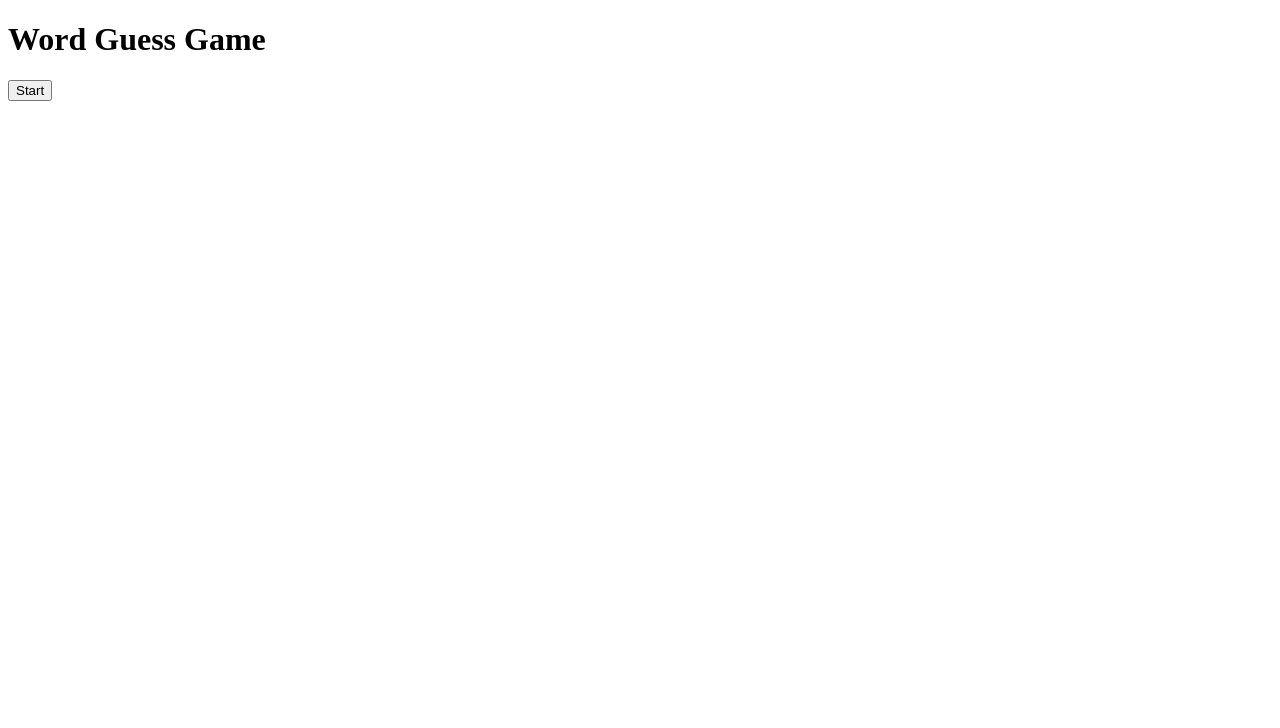
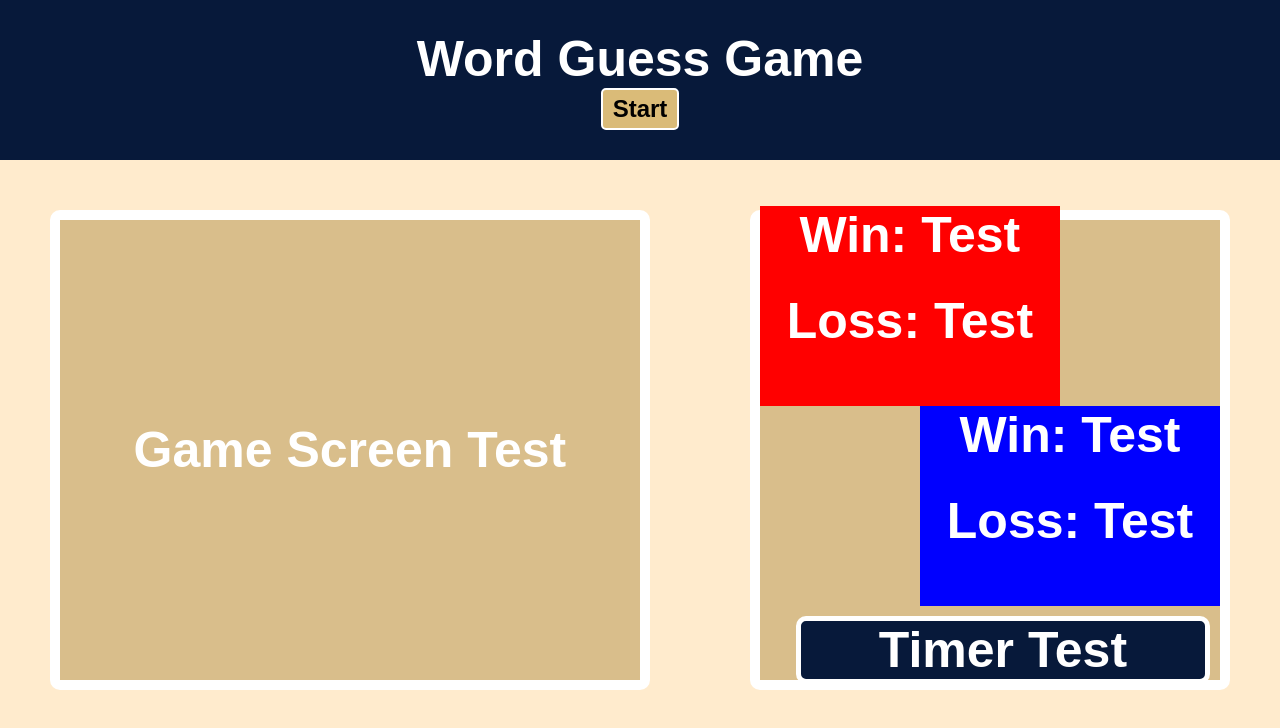
Before and after one commit to zzzorigtbaatar/word-guess-game, a plain HTML site: page index.html in a window 1280 px wide. Drawn offline with Linux system fonts and the light colour scheme.

Commit message:
Added html and css for styling of the page

```diff
--- a/assets/css/styles.css
+++ b/assets/css/styles.css
@@ -0,0 +1,122 @@
+:root {
+    background-color: white;
+    margin: 0;
+    padding: 0;
+}
+
+* {
+    font-family: Arial, Helvetica, sans-serif;
+    font-size: 24px;
+    font-weight: bolder;
+    margin: 0;
+    padding: 0;
+    box-sizing: border-box;
+}
+
+main {
+    display: flex;
+    box-sizing: border-box;
+}
+
+/* Header Div Styles */
+
+header {
+    display: flex;
+    background-color: #07193A;
+    width: 100vw;
+    min-height: min-content;
+    height: 20vh;
+    flex-direction: column;
+    align-items: center;
+    text-align: center;
+    justify-content: center;
+    padding: 30px 0;
+}
+
+h1 {
+    font-size: 50px;
+    color: #ffffff;
+}
+
+/* Start button styling */
+
+#startbutton {
+    color: #000000;
+    background-color: #DABB78;
+    border: 2px solid #ffffff;
+    border-radius: 5px;
+    padding: 5px 10px;
+    cursor: pointer;
+}
+
+#startbutton:hover {
+    opacity: .8;
+}
+
+/* Main div stylings */
+
+main {
+    background-color: blanchedalmond;
+    width: 100vw;
+    height: 80vh;
+}
+
+/* Game Screen div stylings */
+
+#gamescreen {
+    display: flex;
+    margin: 50px;
+    width: 50vw;
+    height: 60vh;
+    background-color: #D9BE8B;
+    color: black;
+    border-radius: 10px;
+    text-align: center;
+    justify-content: center;
+    align-items: center;
+    border: 10px solid white;
+}
+
+#scorescreen {
+    display: flex;
+    flex-direction: column;
+    margin: 50px;
+    width: 40vw;
+    height: 60vh;
+    background-color: #D9BE8B;
+    color: black;
+    border-radius: 10px;
+    text-align: center;
+    justify-content: center;
+    align-items:flex-end;
+    border: 10px solid white;
+}
+
+#winslosses {
+    display: inline;
+    height: 200px;
+    width: 300px;
+    float: left;
+    background-color: red;
+}
+
+#testspan {
+    height: 200px;
+    width: 300px;
+    float: right;
+    background-color: blue;
+}
+
+#timerscreen {
+    display: flex;
+    margin: 10px;
+    width: 90%;
+    height: 50%;
+    background-color: #07193A;
+    color: #ffffff;
+    border-radius: 10px;
+    text-align: center;
+    justify-content: center;
+    align-items: center;
+    border: 5px solid white;
+}
--- a/index.html
+++ b/index.html
@@ -5,6 +5,7 @@
     <meta http-equiv="X-UA-Compatible" content="IE=edge">
     <meta name="viewport" content="width=device-width, initial-scale=1.0">
     <title>Word Guess Game</title>
+    <link rel="stylesheet" href="assets/css/styles.css" />
 </head>
 <body>
     <header>
@@ -12,9 +13,19 @@
         <button id="startbutton">Start</button>
     </header>
     <main>
-        <div id="gamescreen"></div>
+        <div id="gamescreen"><h1>Game Screen Test</h1></div>
         <div id="scorescreen">
-            <div id="timer"></div>
+            <div id="topscreen">
+                <span id="winslosses">
+                    <h1>Win: Test</h1><br /><h1>Loss: Test</h1>
+                </span>
+                <span id="testspan">
+                    <h1>Win: Test</h1><br /><h1>Loss: Test</h1>
+                </span>
+            </div>
+            <div id="timerscreen">
+                <h1>Timer Test</h1>
+            </div>
         </div>
     </main>
 
```
